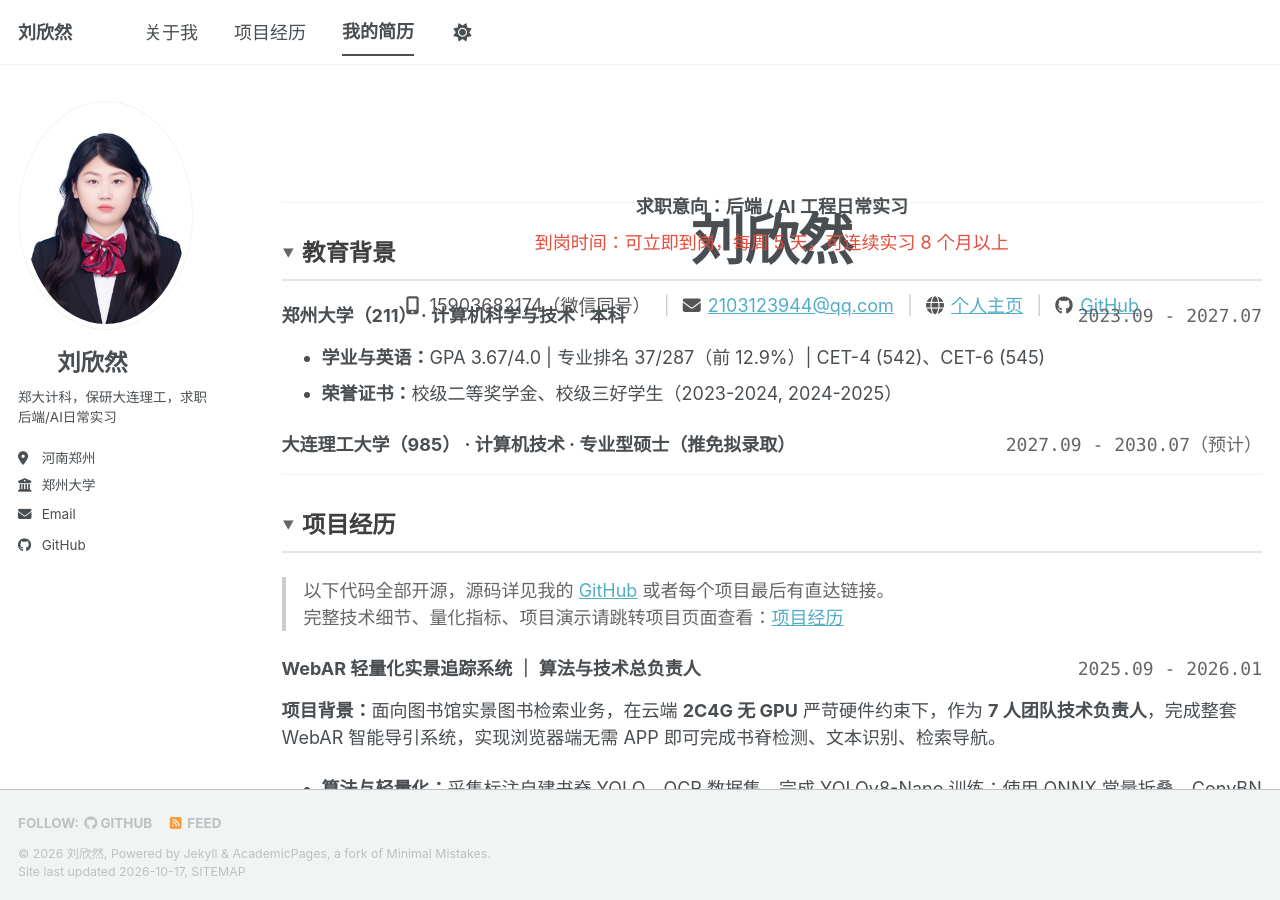
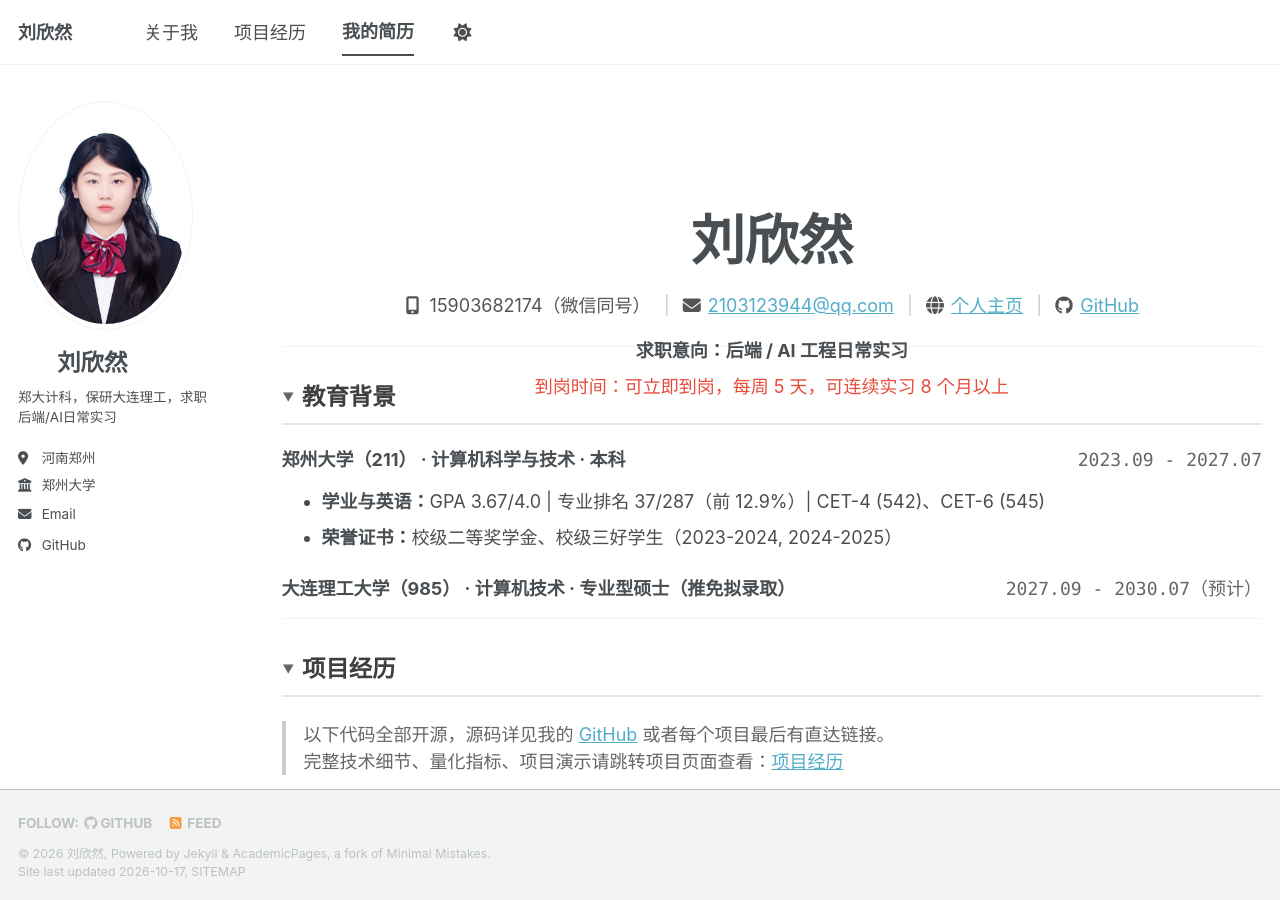
Before and after one commit to Linsensn/Linsensn.github.io, a Jekyll site: the page built from _pages/cv.md, in a window 1280 px wide and 900 px high. Built offline with Jekyll 4.4.1, drawn with Linux system fonts in a browser that asks for light colours; a style sheet for code colours, icons or effects is not loaded.

Commit message:
Update cv.md

```diff
--- a/_pages/cv.md
+++ b/_pages/cv.md
@@ -16,7 +16,7 @@ redirect_from:
 
 <div style="text-align: center; margin-bottom: -4em;">
   <h2 style="font-size: 3em; margin-bottom: 0.2em;">刘欣然</h2>
-  <p style="margin-bottom: -8em; color: #555;">
+  <p style="margin-bottom: 0.5em; color: #555;">
     <i class="fas fa-mobile-alt" style="width: 16px; text-align: center; margin-right: 4px;"></i> 15903682174（微信同号）
     <span style="margin: 0 8px; color: #ccc;">|</span>
     <i class="fas fa-envelope" style="width: 16px; text-align: center; margin-right: 4px;"></i> <a href="mailto:2103123944@qq.com">2103123944@qq.com</a>
```
